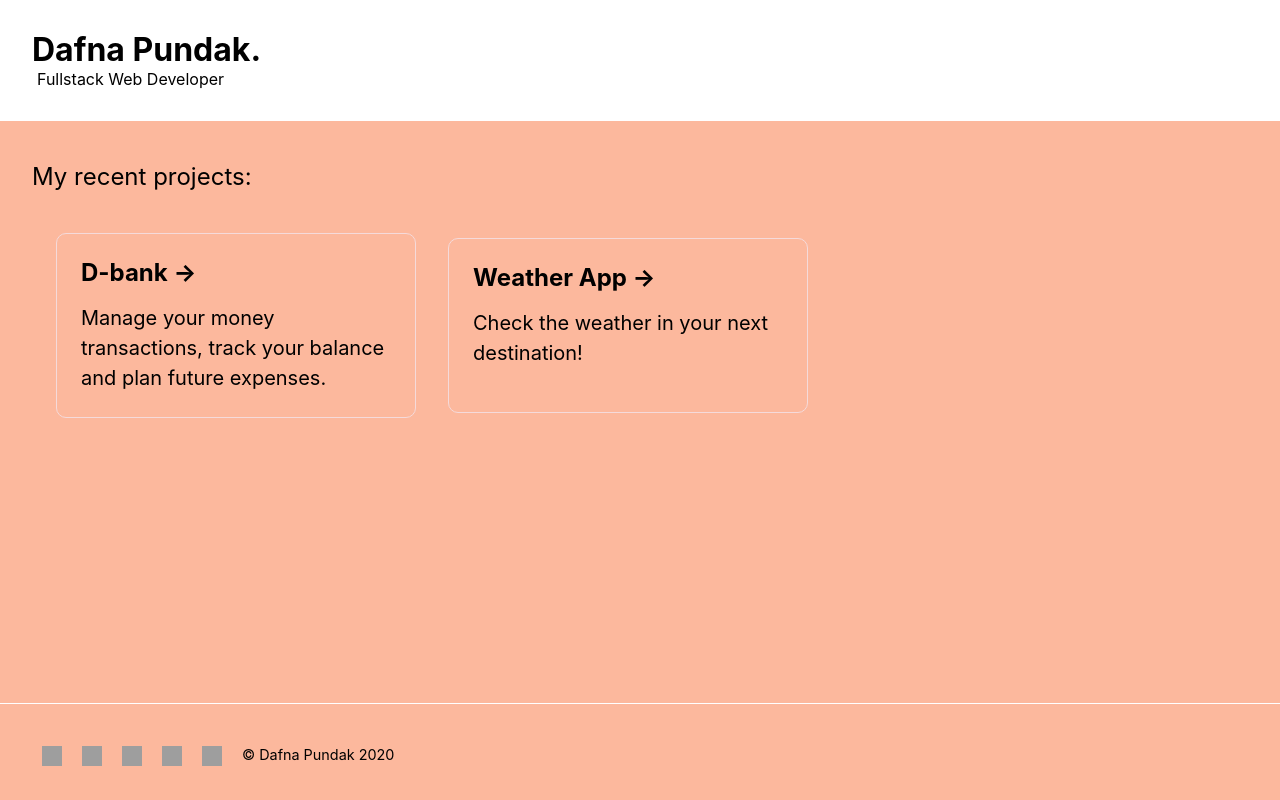
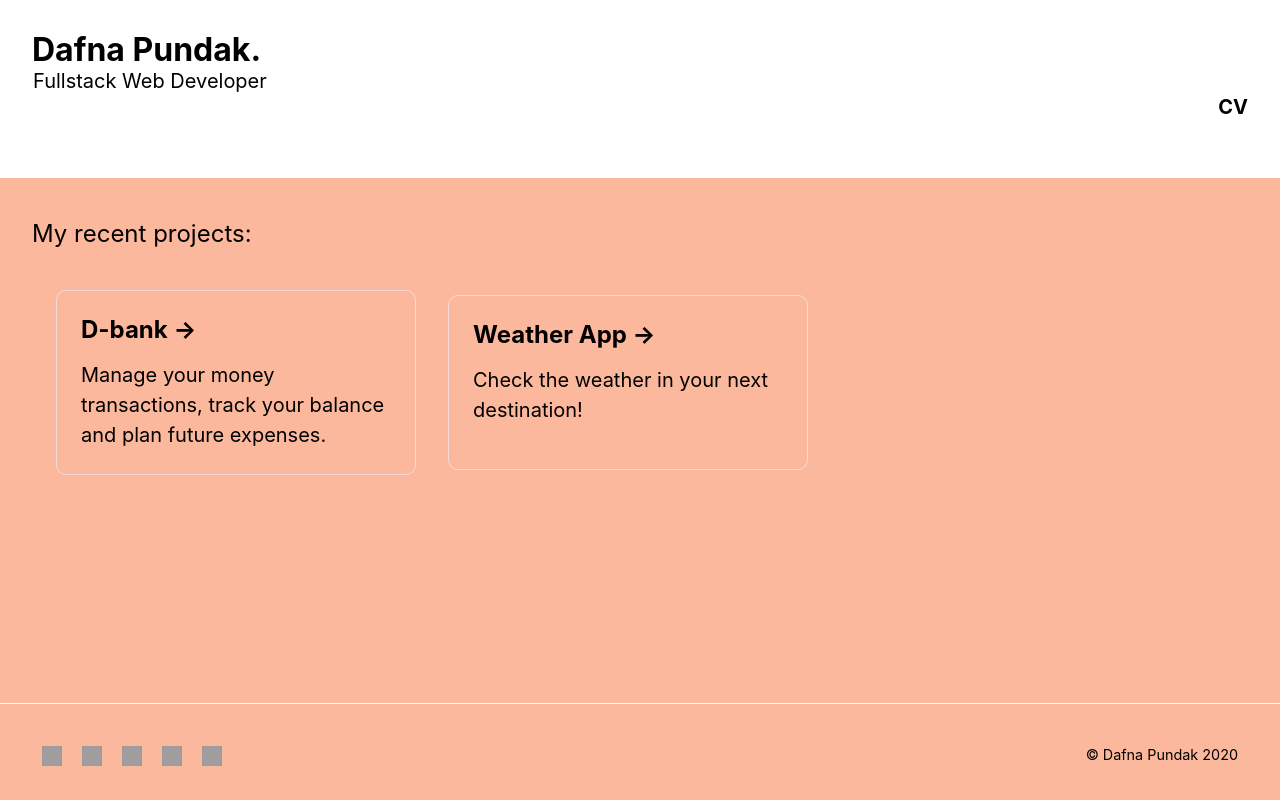
Before and after one commit to DafnaPundak/portfolio-next.js, a Next.js app: page / in a window 1280 px wide. Built offline with nearby package versions, Linux system fonts and the light colour scheme; grey boxes are pictures that could not be loaded.

Commit message:
adding cv

```diff
--- a/pages/index.js
+++ b/pages/index.js
@@ -11,6 +11,9 @@ export default function Home() {
       <div id={styles.upperbox}>
         <h1 className={styles.title}>Dafna Pundak.</h1>
         <h className={styles.subtitle}>Fullstack Web Developer</h>
+        <a className={styles.cv} href="/Dafna_pundak_FullStack_developer.pdf">
+          <h4>CV</h4>
+        </a>
       </div>
       <main className={styles.main}>
         <p className={styles.description}>My recent projects:</p>
--- a/styles/Home.module.css
+++ b/styles/Home.module.css
@@ -24,12 +24,17 @@
   padding: 2rem;
 }
 
+.cv {
+  float: right;
+  font-size: 1.25rem;
+}
+
 .footer {
   width: 100%;
   height: 60px;
   border-top: 1px solid white;
-  display: flex;
-  justify-content: left;
+  /* display: flex; */
+  /* justify-content: left; */
   align-items: left;
   padding: 2rem;
   margin: 2rem;
@@ -47,9 +52,9 @@
 }
 
 .subtitle {
-  margin: 5px;
+  margin: 1px;
   text-align: left;
-  font-size: 1rem;
+  font-size: 1.25rem;
 }
 
 .description {
@@ -110,22 +115,13 @@
   width: 30px;
   padding: 5px 5px 5px 5px;
   margin: 5px;
-  /* display: inline-flex; */
-  /* float: left; */
-  /* justify-content: left; */
-  /* text-align: left; */
-
 }
 
 .copyright {
   font-size: 0.9rem;
   padding: 5px 5px 5px 5px;
   margin: 5px;
-  /* display: inline-flex; */
-  /* justify-content: right; */
-  /* text-align: right; */
   float: right;
-
 }
 
 @media (max-width: 600px) {
```
Also changed, not shown: 1 other file (tests, documents, lock files or other folders).
